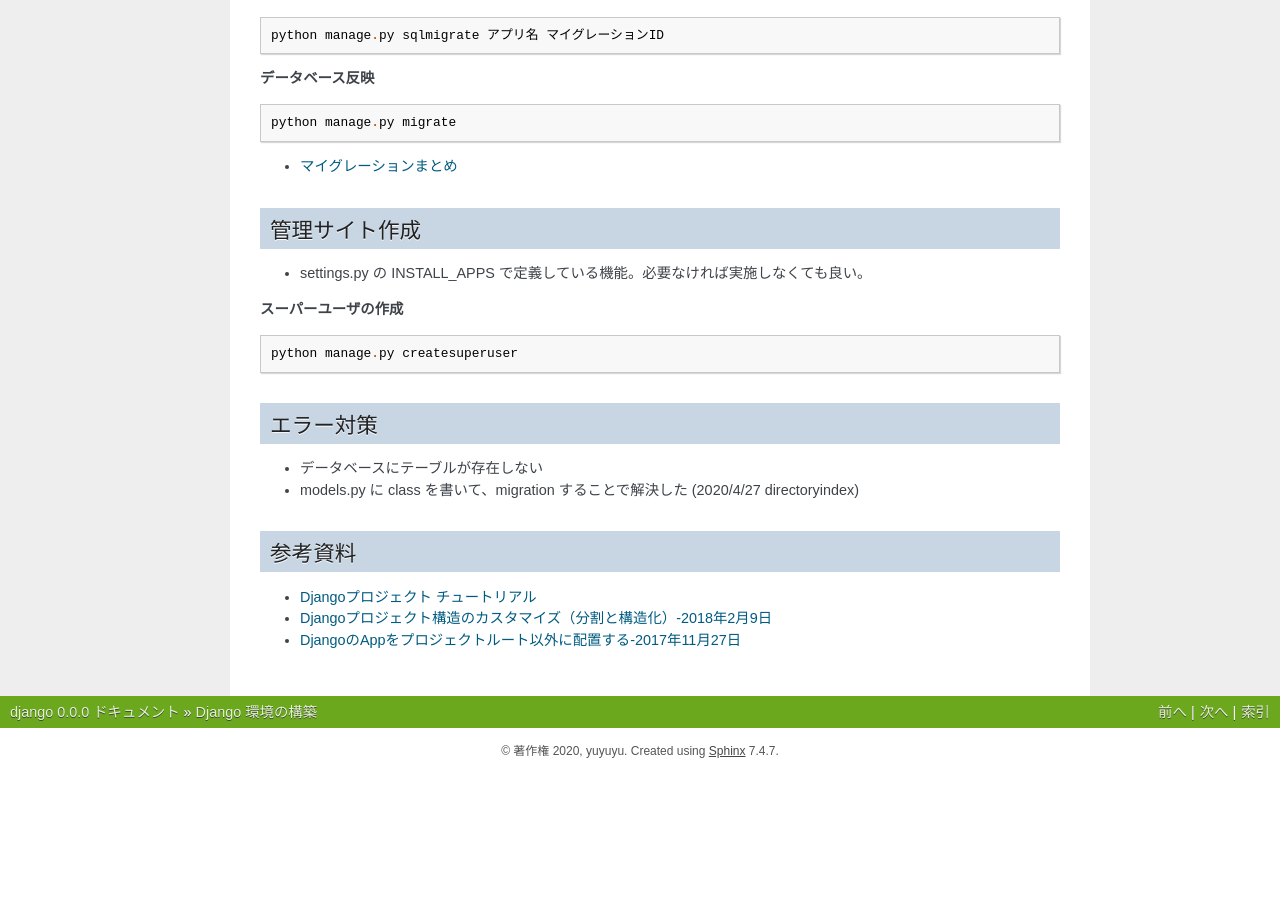
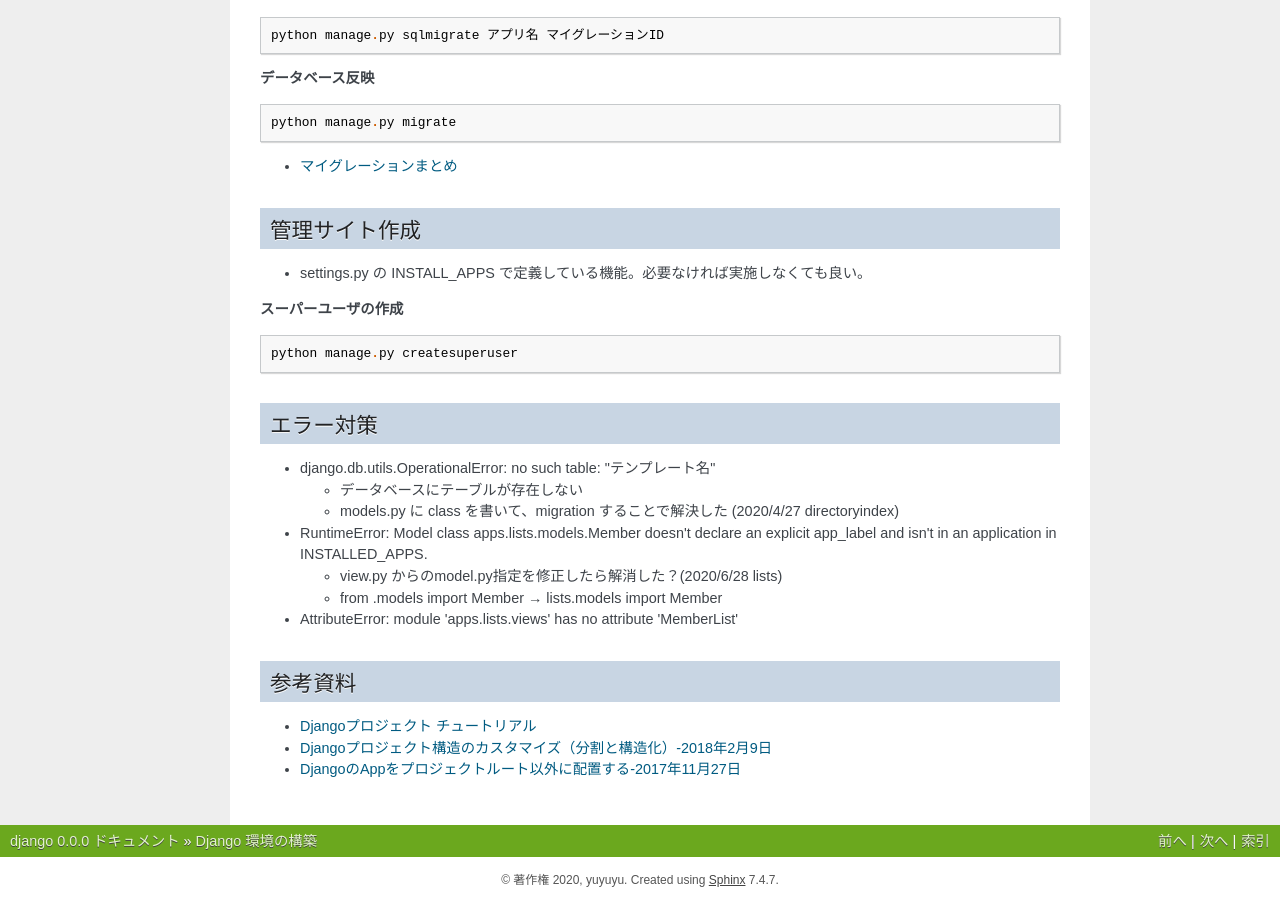
Before and after one commit to yuyuyu0706/sphinx, a Sphinx documentation site: the page built from django/source/work/page01.rst, in a window 1280 px wide and 900 px high, scrolled down 1818 px. Built offline with Sphinx 7.4.7, drawn with Linux system fonts in a browser that asks for light colours; pages that are not in the unit, such as notebooks, are missing from menus; before the commit the page ends 2589 px from its top, so only the background shows below that.

Commit message:
auto commit

```diff
--- a/django/source/work/page01.rst
+++ b/django/source/work/page01.rst
@@ -125,18 +125,26 @@ Django 環境の構築
 * settings.py の INSTALL_APPS で定義している機能。必要なければ実施しなくても良い。
 
 **スーパーユーザの作成**
+
 ::
+
     python manage.py createsuperuser
 
 
 エラー対策
 =======================
 
-django.db.utils.OperationalError: no such table: "テンプレート名"
-***********************************************************************
-* データベースにテーブルが存在しない
-* models.py に class を書いて、migration することで解決した (2020/4/27 directoryindex)
+* django.db.utils.OperationalError: no such table: "テンプレート名"
 
+  * データベースにテーブルが存在しない
+  * models.py に class を書いて、migration することで解決した (2020/4/27 directoryindex)
+
+* RuntimeError: Model class apps.lists.models.Member doesn't declare an explicit app_label and isn't in an application in INSTALLED_APPS.
+
+  * view.py からのmodel.py指定を修正したら解消した？(2020/6/28 lists)
+  * from .models import Member →  lists.models import Member
+
+* AttributeError: module 'apps.lists.views' has no attribute 'MemberList'
 
 参考資料
 ============
```
